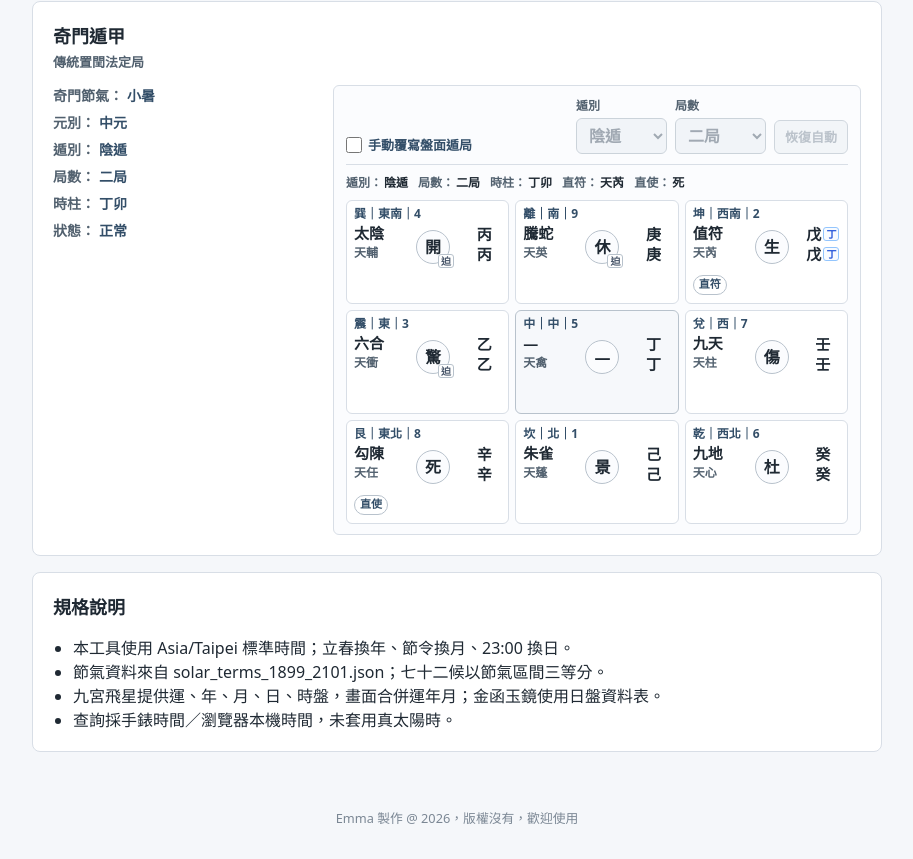
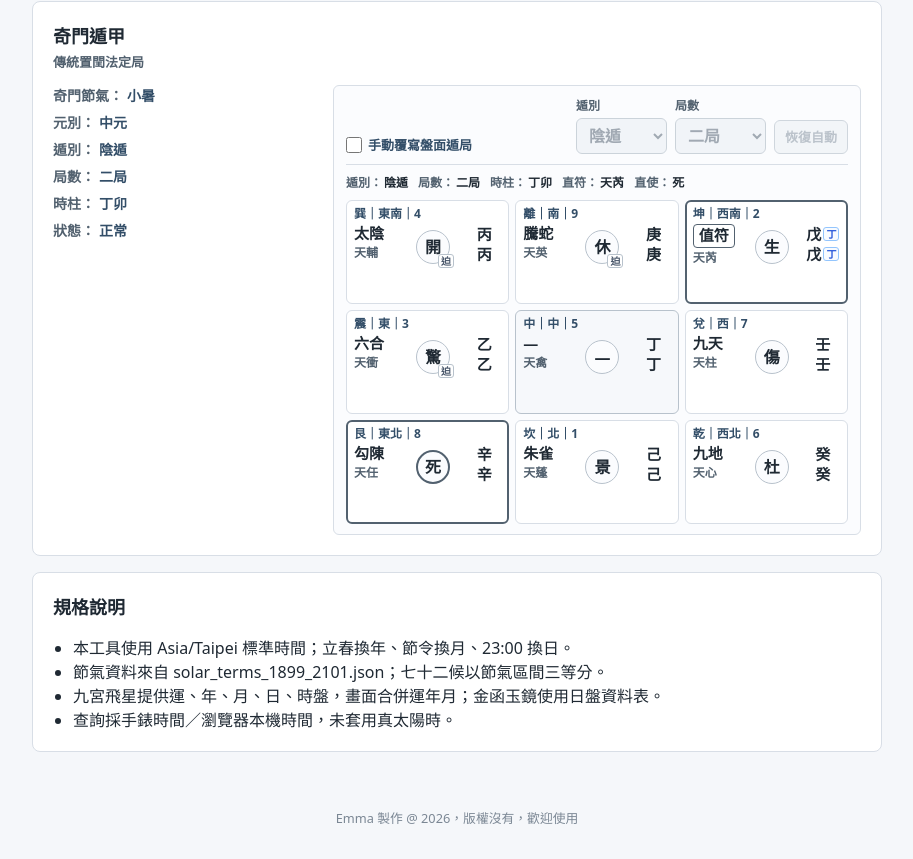
Before and after one commit to EmmaWu0104/eastern-calendar-tools, a website with bundled scripts: page index.html in a window 1280 px wide. Shown: the part 1652-2511 px from the top of the page, without its empty margins (183-1096 px from the left). Built offline with nearby package versions, Linux system fonts and the light colour scheme.

Commit message:
refactor: adjust qimen zhi fu zhi shi UI markers

```diff
--- a/src/main.js
+++ b/src/main.js
@@ -1150,6 +1150,9 @@ function createQimenPalaceCell(palace, palaceMeta, palaceMarkers = {}) {
   cell.className = [
     "qimen-palace-cell",
     palaceMeta.key === "center" ? "qimen-palace-center" : "",
+    palace?.isZhiFuPalace === true || palace?.isZhiShiPalace === true ? "qimen-palace-zhi-marker" : "",
+    palace?.isZhiFuPalace === true ? "qimen-palace-zhi-fu" : "",
+    palace?.isZhiShiPalace === true ? "qimen-palace-zhi-shi" : "",
   ].filter(Boolean).join(" ");
 
   const header = document.createElement("div");
@@ -1166,20 +1169,9 @@ function createQimenPalaceCell(palace, palaceMeta, palaceMarkers = {}) {
 
   const content = createQimenPalaceContent(palace, palaceMarkers);
 
-  const badges = document.createElement("div");
-  badges.className = "qimen-palace-badges";
-
-  if (palace.isZhiFuPalace === true) {
-    badges.append(createQimenPalaceBadge("直符", "qimen-badge-zhi-fu"));
-  }
-
-  if (palace.isZhiShiPalace === true) {
-    badges.append(createQimenPalaceBadge("直使", "qimen-badge-zhi-shi"));
-  }
-
   const note = createQimenPalaceNote(palace);
 
-  cell.append(header, content, badges);
+  cell.append(header, content);
   if (note) {
     cell.append(note);
   }
@@ -1195,7 +1187,10 @@ function createQimenPalaceContent(palace, palaceMarkers = {}) {
   left.className = "qimen-palace-left";
 
   const deity = document.createElement("div");
-  deity.className = "qimen-palace-deity";
+  deity.className = [
+    "qimen-palace-deity",
+    palace.isZhiFuPalace === true ? "qimen-palace-deity-zhi-fu" : "",
+  ].filter(Boolean).join(" ");
   deity.textContent = formatNullableQimenValue(palace.deity);
 
   const star = document.createElement("div");
@@ -1208,7 +1203,10 @@ function createQimenPalaceContent(palace, palaceMarkers = {}) {
   center.className = "qimen-palace-center-main";
 
   const door = document.createElement("div");
-  door.className = "qimen-palace-door";
+  door.className = [
+    "qimen-palace-door",
+    palace.isZhiShiPalace === true ? "qimen-palace-door-zhi-shi" : "",
+  ].filter(Boolean).join(" ");
   door.append(document.createTextNode(formatNullableQimenValue(palace.door)));
   if (palaceMarkers.doorPo) {
     door.append(createQimenInlineMarker(palaceMarkers.doorPo, "qimen-door-po-marker"));
@@ -1246,13 +1244,6 @@ function createQimenInlineMarker(text, className) {
   marker.className = className;
   marker.textContent = text;
   return marker;
-}
-
-function createQimenPalaceBadge(text, className) {
-  const badge = document.createElement("span");
-  badge.className = className;
-  badge.textContent = text;
-  return badge;
 }
 
 function createQimenPalaceNote(palace) {
--- a/styles/main.css
+++ b/styles/main.css
@@ -1018,9 +1018,19 @@ dd {
   background: #ffffff;
 }
 
+.qimen-palace-zhi-marker {
+  border-width: 2px;
+  border-color: #52616f;
+  padding: 5px 6px 6px;
+}
+
 .qimen-palace-center {
   border-color: #b8c2cc;
   background: #f6f8fb;
+}
+
+.qimen-palace-center.qimen-palace-zhi-marker {
+  border-color: #52616f;
 }
 
 .qimen-palace-header {
@@ -1089,6 +1099,17 @@ dd {
 .qimen-palace-deity {
   font-size: 15px;
   line-height: 1.25;
+}
+
+.qimen-palace-deity-zhi-fu {
+  display: inline-grid;
+  place-items: center;
+  width: fit-content;
+  max-width: 100%;
+  padding: 1px 5px 2px;
+  border: 1px solid #52616f;
+  border-radius: 4px;
+  background: #ffffff;
 }
 
 .qimen-palace-star {
@@ -1110,6 +1131,12 @@ dd {
   font-size: 16px;
   line-height: 1;
   text-align: center;
+}
+
+.qimen-palace-door-zhi-shi {
+  border-width: 2px;
+  border-color: #52616f;
+  font-weight: 900;
 }
 
 .qimen-stem-wrap {
@@ -1163,25 +1190,6 @@ dd {
   text-align: center;
 }
 
-.qimen-palace-badges {
-  display: flex;
-  gap: 4px;
-  flex-wrap: wrap;
-  min-height: 0;
-}
-
-.qimen-badge-zhi-fu,
-.qimen-badge-zhi-shi {
-  padding: 1px 5px 2px;
-  border: 1px solid #b8c2cc;
-  border-radius: 999px;
-  background: #ffffff;
-  color: #334e68;
-  font-size: 11px;
-  font-weight: 850;
-  line-height: 1.35;
-}
-
 .qimen-palace-note {
   color: #7b8794;
   font-size: 12px;
@@ -1726,6 +1734,10 @@ dd {
     padding: 5px;
   }
 
+  .qimen-palace-zhi-marker {
+    padding: 4px;
+  }
+
   .qimen-plate-summary,
   .qimen-palace-header,
   .qimen-palace-lines,
```
